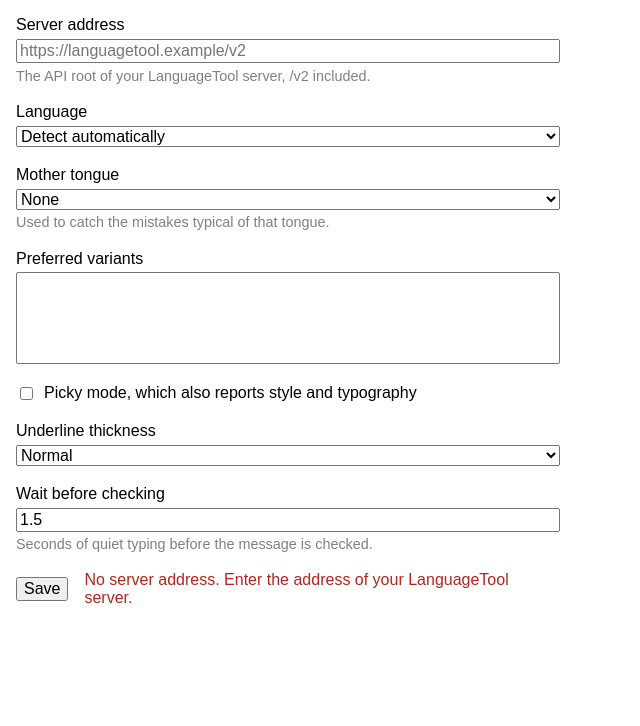
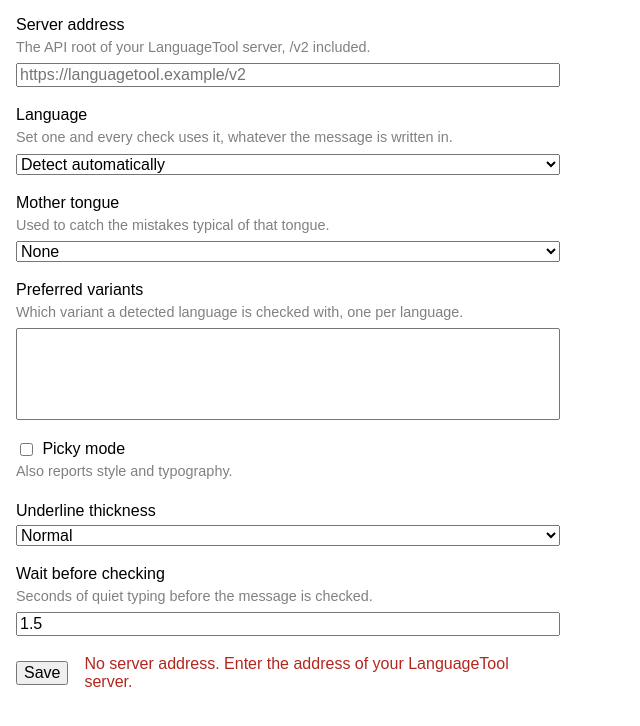
Before and after one commit to IGLOU-EU/openlanguagetoolclient, a website with bundled scripts: page src/options/options.html in a window 1280 px wide. Shown: the whole page, without its empty margins (0-640 px from the left). Built offline with nearby package versions, Linux system fonts and the light colour scheme; some packages are replaced by stand-ins of ours.

Commit message:
🐛 fix(options): put each hint under its title and keep it to one sentence
Picky mode reads like the other settings now, its box carried by its own title line.

Assisted-by: LLM
Signed-off-by: Adrien Kara <adrien@iglou.eu>

```diff
--- a/src/options/options.css
+++ b/src/options/options.css
@@ -26,10 +26,11 @@ body {
     margin: 0 0 1.2em;
 }
 
-.field.check {
-    flex-direction: row;
+/* The box sits inside its own title, so that title is a row of its own. */
+.field.check label {
+    display: flex;
     align-items: center;
-    gap: 0.5em;
+    gap: 0.4em;
 }
 
 input,
@@ -45,13 +46,8 @@ select {
     box-sizing: border-box;
 }
 
-.field.check input,
-.field.check label {
-    width: auto;
-}
-
 /* A setting that cannot be used has to look like one, because the reason it is
-   closed is written next to it and nothing else would send the reader there. */
+   closed is written above it and nothing else would send the reader there. */
 select:disabled {
     opacity: 0.5;
 }
@@ -59,6 +55,9 @@ select:disabled {
 .hint {
     font-size: 0.9em;
     color: GrayText;
+    /* A hint explains the title it sits under, so it stays nearer to that title
+       than to the field it introduces. */
+    margin-bottom: 0.25em;
 }
 
 .actions {
--- a/src/options/options.html
+++ b/src/options/options.html
@@ -9,13 +9,15 @@
         <form id="settings">
             <p class="field">
                 <label for="url">Server address</label>
+                <span class="hint">The API root of your LanguageTool server, /v2 included.</span>
                 <input id="url" type="text" inputmode="url" spellcheck="false"
                        placeholder="https://languagetool.example/v2">
-                <span class="hint">The API root of your LanguageTool server, /v2 included.</span>
             </p>
 
             <p class="field">
                 <label for="language">Language</label>
+                <span class="hint">Set one and every check uses it, whatever the message
+                    is written in.</span>
                 <select id="language">
                     <!-- The value is DETECT_LANGUAGE, which src/settings.js declares and
                          every script reads from there. Markup imports nothing, so this is
@@ -26,24 +28,24 @@
 
             <p class="field">
                 <label for="mother-tongue">Mother tongue</label>
+                <span class="hint">Used to catch the mistakes typical of that tongue.</span>
                 <select id="mother-tongue">
                     <option value="">None</option>
                 </select>
-                <span class="hint">Used to catch the mistakes typical of that tongue.</span>
             </p>
 
             <p class="field">
                 <label for="variants">Preferred variants</label>
+                <span class="hint">Which variant a detected language is checked with, one
+                    per language.</span>
+                <span class="hint" id="variants-note" hidden>The server refuses them
+                    alongside a fixed language.</span>
                 <select id="variants" multiple size="5"></select>
-                <span class="hint" id="variants-note" hidden>
-                    The server refuses preferred variants together with a fixed language,
-                    so they only apply to automatic detection.
-                </span>
             </p>
 
             <p class="field check">
-                <input id="picky" type="checkbox">
-                <label for="picky">Picky mode, which also reports style and typography</label>
+                <label><input id="picky" type="checkbox"> Picky mode</label>
+                <span class="hint">Also reports style and typography.</span>
             </p>
 
             <p class="field">
@@ -53,8 +55,8 @@
 
             <p class="field">
                 <label for="idle-seconds">Wait before checking</label>
+                <span class="hint">Seconds of quiet typing before the message is checked.</span>
                 <input id="idle-seconds" type="number" step="0.1">
-                <span class="hint">Seconds of quiet typing before the message is checked.</span>
             </p>
 
             <p class="actions">
```
